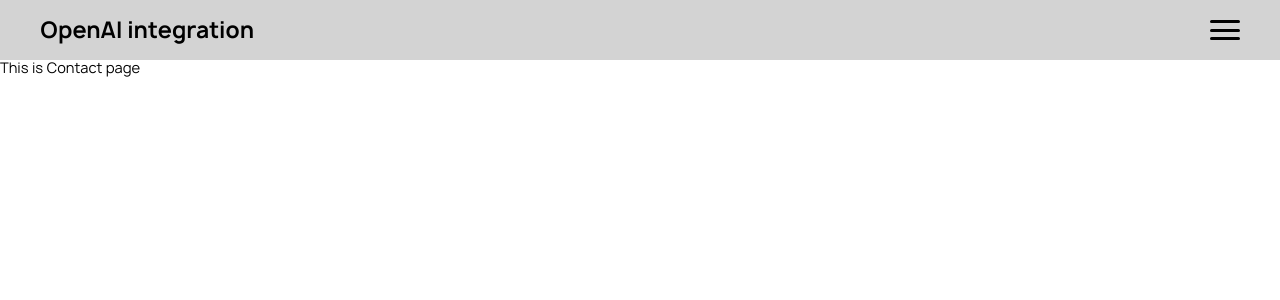
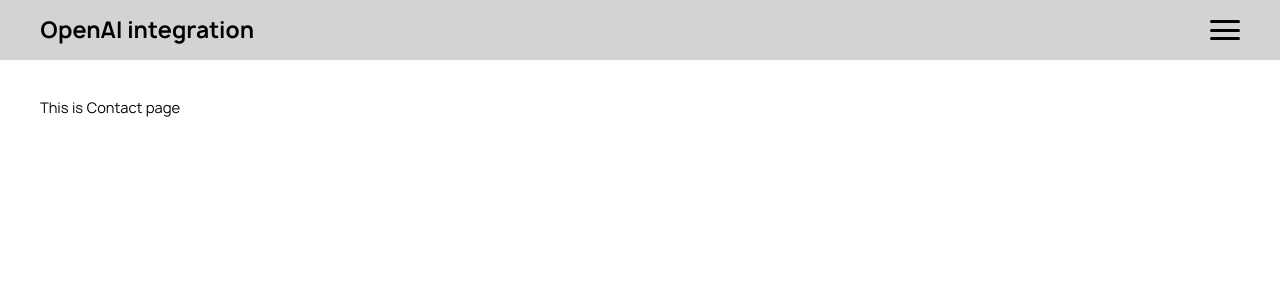
Before and after one commit to AleksandrCherednichenko-developer/MyProject-ChatGPT, a Vue app: page /en/contact in a window 1280 px wide. Shown: the top 300 px of the page. Built offline with nearby package versions, Linux system fonts and the light colour scheme.

Commit message:
feat: -Refactoring ContactPage, AboutPage;

```diff
--- a/src/views/AboutPage/index.vue
+++ b/src/views/AboutPage/index.vue
@@ -1,5 +1,7 @@
 <template>
-    <p>This is About page</p>
+    <section class="section content-container chat__page">
+        <p>This is About page</p>
+    </section>
 </template>
 
 <script>
--- a/src/views/ContactPage/index.vue
+++ b/src/views/ContactPage/index.vue
@@ -1,5 +1,7 @@
 <template>
-    <p>This is Contact page</p>
+    <section class="section content-container chat__page">
+        <p>This is Contact page</p>
+    </section>
 </template>
 
 <script>
```
